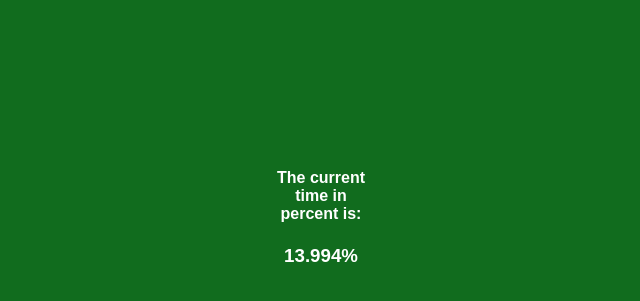
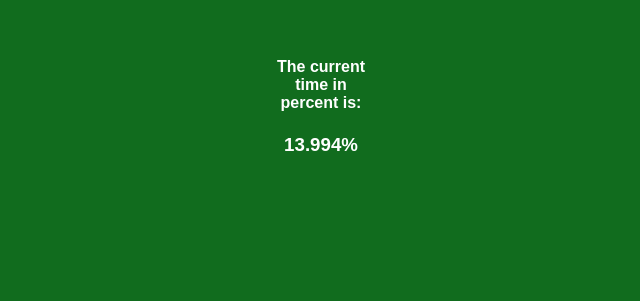
Before and after one commit to danielearthy/percent-clock, a plain HTML site: page index.html in a window 1280 px wide. Shown: the part 203-504 px from the top of the page, without its empty margins (319-959 px from the left). Drawn offline with nearby package versions, Linux system fonts and the light colour scheme.

Commit message:
Changed for ios

```diff
--- a/css/main.css
+++ b/css/main.css
@@ -8,9 +8,8 @@ body{
 }
 
 .clock{
-  position: relative;
-  top: 50%;
-  transform: translateY(-50%);
+  position: absolute;
+  top: 30%;
   width: 100px;
   text-align: center;
   left: 0;
```
